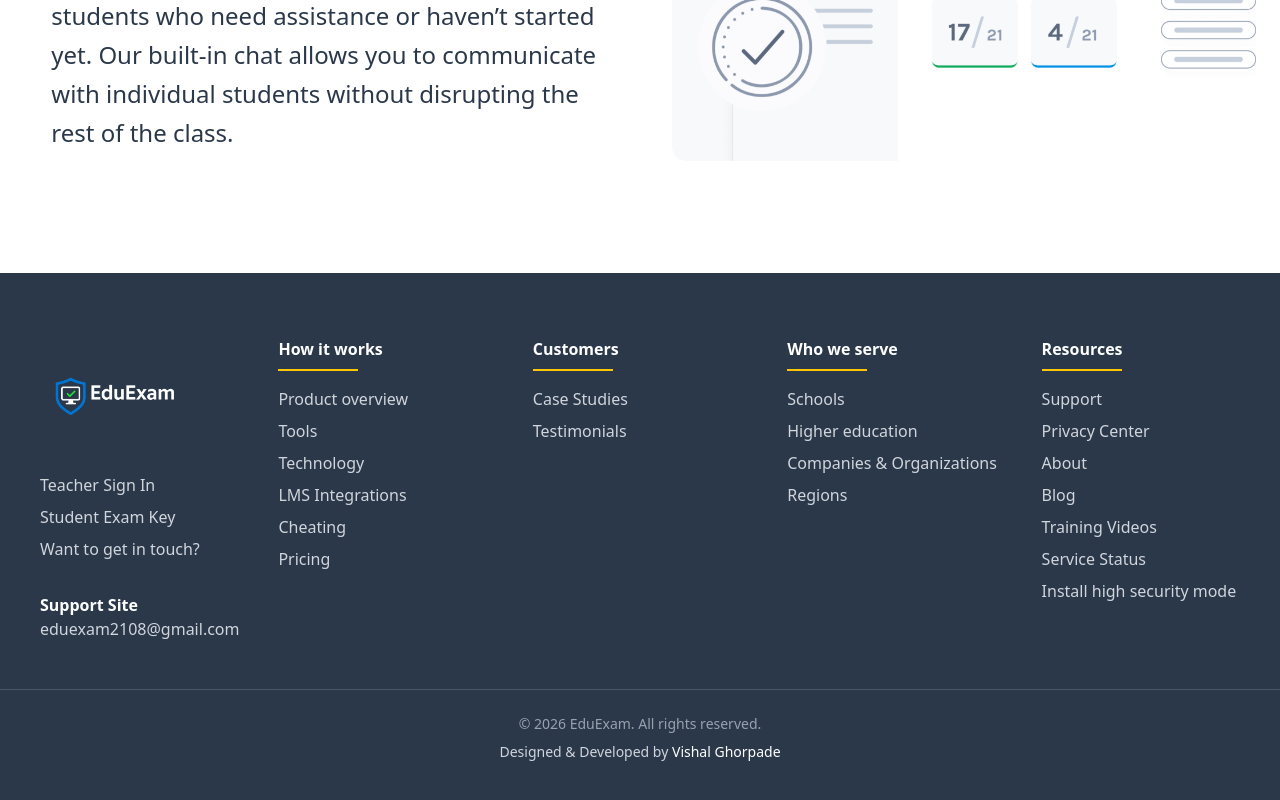
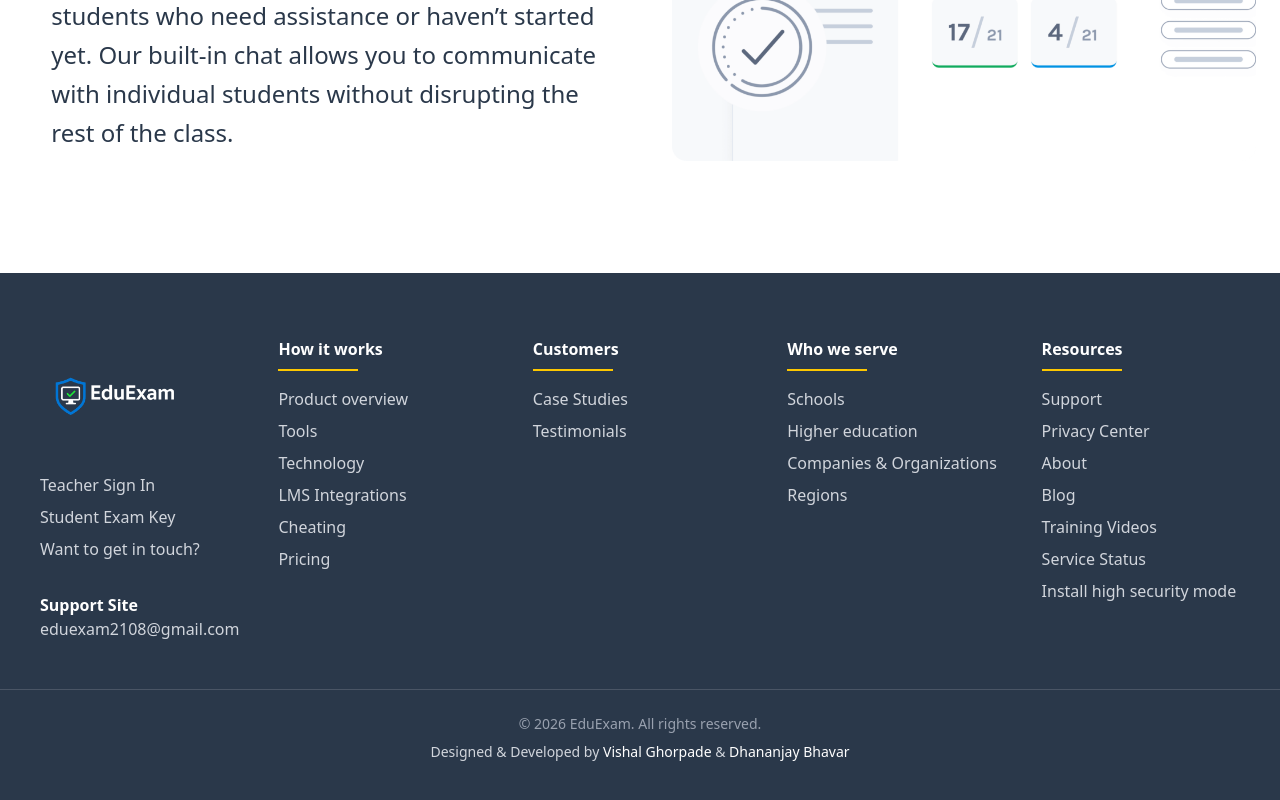
Before and after one commit to vishalghorpade2108/EduExam, a React (Vite) app in the folder frontend/: page / in a window 1280 px wide. Shown: the part 3102-3902 px from the top of the page. Built offline with nearby package versions, Linux system fonts and the light colour scheme; no server answers.

Commit message:
make chane in UI

```diff
--- a/frontend/src/components/common/Footer.jsx
+++ b/frontend/src/components/common/Footer.jsx
@@ -95,6 +95,10 @@ export default function Footer() {
     Designed &amp; Developed by{" "}
     <span className="text-white font-medium hover:text-yellow-400 cursor-pointer">
       Vishal Ghorpade
+    </span>{" "}
+    &amp;{" "}
+    <span className="text-white font-medium hover:text-yellow-400 cursor-pointer">
+      Dhananjay Bhavar
     </span>
   </p>
 </div>
--- a/frontend/src/components/teacher/DashboardFooter.jsx
+++ b/frontend/src/components/teacher/DashboardFooter.jsx
@@ -20,6 +20,8 @@ function DashboardFooter() {
         <div className="text-sm text-center md:text-right">
           Designed & Developed by
           <span className="ml-1 font-semibold text-white">Vishal Ghorpade</span>
+          {" & "}
+          <span className="font-semibold text-white">Dhananjay Bhavar</span>
         </div>
       </div>
     </footer>
```
Also changed, not shown: 2 other files (tests, documents, lock files or other folders).
